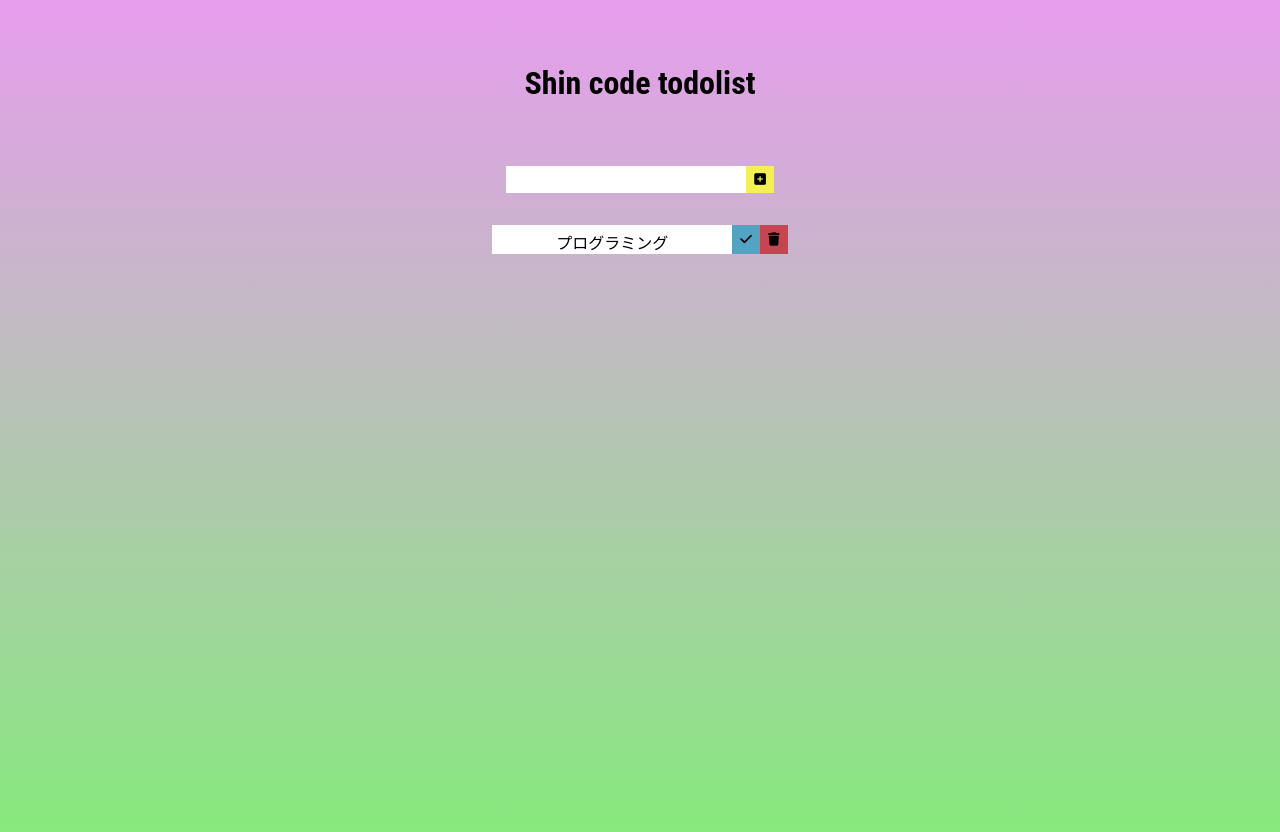
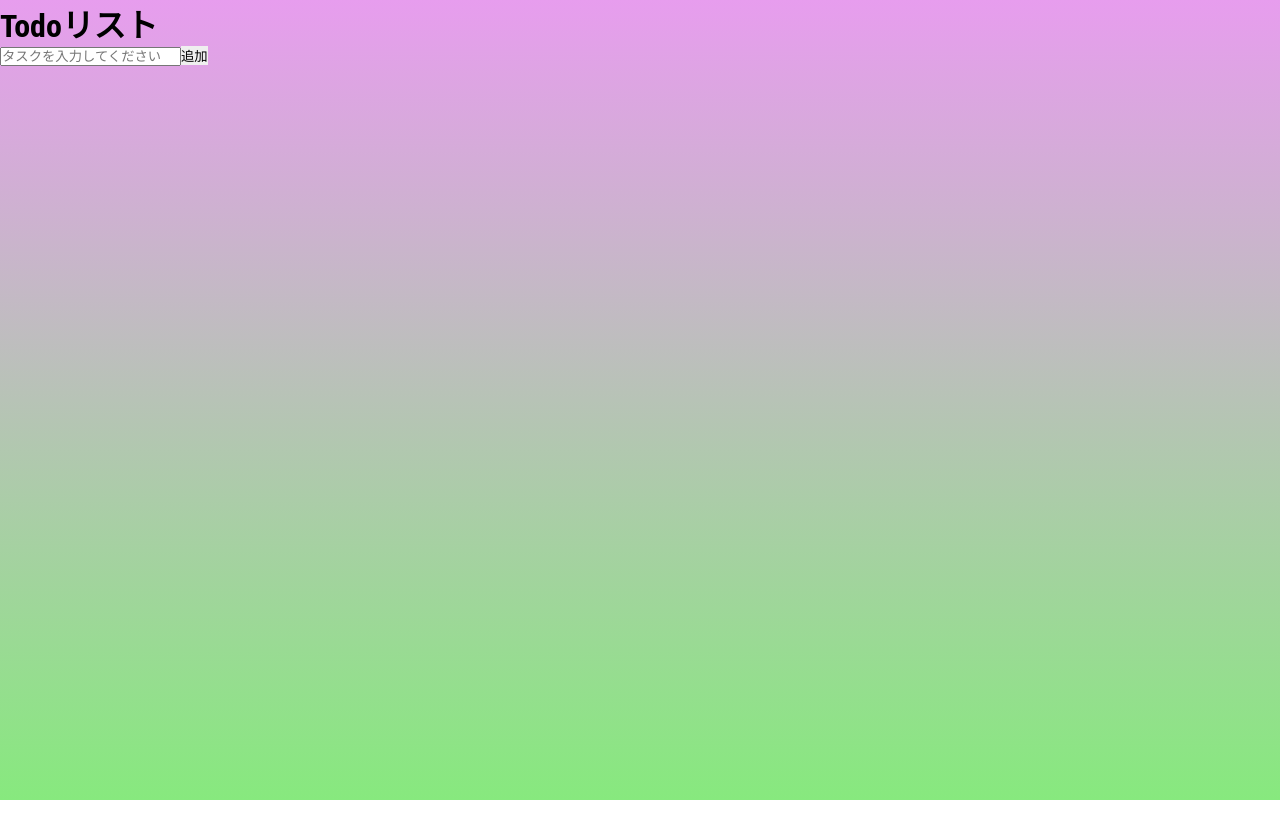
Before and after one commit to gel-silica/TODOAPP, a React (Create React App) app: page / in a window 1280 px wide. After the commit the page ends 800 px from the top, so only its background shows below. Built offline with nearby package versions, Linux system fonts and the light colour scheme.

Commit message:
コンポーネントのインポート方法を修正し、InputFormとTodoListの機能を追加

```diff
--- a/src/App.js
+++ b/src/App.js
@@ -1,17 +1,34 @@
+import React, { useState } from 'react';
 import './App.css';
-import { InputForm } from './components/InputForm';
-import { Title } from './components/Title';
-import { TodoList } from './components/TodoList';
+import InputForm from './components/InputForm';
+import TodoList from './components/TodoList';
 
+const App = () => {
+  const [tasks, setTasks] = useState([]);
 
-function App() {
+  const addTask = (text) => {
+    setTasks([...tasks, { text, completed: false }]);
+  };
+
+  const toggleComplete = (index) => {
+    const newTasks = tasks.map((task, i) => (
+      i === index ? { ...task, completed: !task.completed } : task
+    ));
+    setTasks(newTasks);
+  };
+
+  const deleteTask = (index) => {
+    const newTasks = tasks.filter((_, i) => i !== index);
+    setTasks(newTasks);
+  };
+
   return (
-    <div className="body">
-      <Title />
-      <InputForm />
-      <TodoList />
+    <div>
+      <h1>Todoリスト</h1>
+      <InputForm onAddTask={addTask} />
+      <TodoList tasks={tasks} onToggleComplete={toggleComplete} onDeleteTask={deleteTask} />
     </div>
   );
-}
+};
 
 export default App;
--- a/src/components/InputForm.jsx
+++ b/src/components/InputForm.jsx
@@ -1,14 +1,27 @@
-import React from 'react'
+import React, { useState } from 'react';
 
-export const InputForm = () => {
+const InputForm = ({ onAddTask }) => {
+  const [task, setTask] = useState('');
+
+  const handleSubmit = (e) => {
+    e.preventDefault();
+    if (task.trim()) {
+      onAddTask(task);
+      setTask('');
+    }
+  };
+
   return (
-    <div className='inputForm'>
-        <form>
-            <input type="text" />
-            <button>
-                <i class="fa-solid fa-square-plus"></i>
-            </button>
-        </form>
-    </div>
-  )
-}
+    <form onSubmit={handleSubmit}>
+      <input
+        type="text"
+        value={task}
+        onChange={(e) => setTask(e.target.value)}
+        placeholder="タスクを入力してください"
+      />
+      <button type="submit">追加</button>
+    </form>
+  );
+};
+
+export default InputForm;
--- a/src/components/TodoList.jsx
+++ b/src/components/TodoList.jsx
@@ -1,23 +1,16 @@
-import React from 'react'
+import React from 'react';
 
-export const TodoList = () => {
+const TodoList = ({ tasks, onToggleComplete, onDeleteTask }) => {
   return (
-    <div className='todoList'>
-        <div className="todos">
-            <div className="todo">
-                <div className="todoText">
-                    <span>プログラミング</span>
-                </div>
-                <div className="icons">
-                    <button>
-                    <i class="fa-solid fa-check"></i>
-                    </button>
-                    <button>
-                    <i class="fa-solid fa-trash"></i>
-                    </button>
-                </div>
-            </div>
-        </div>
-    </div>
-  )
-}
+    <ul>
+      {tasks.map((task, index) => (
+        <li key={index} style={{ textDecoration: task.completed ? 'line-through' : 'none' }}>
+          <span onClick={() => onToggleComplete(index)}>{task.text}</span>
+          <button onClick={() => onDeleteTask(index)}>削除</button>
+        </li>
+      ))}
+    </ul>
+  );
+};
+
+export default TodoList;
```
